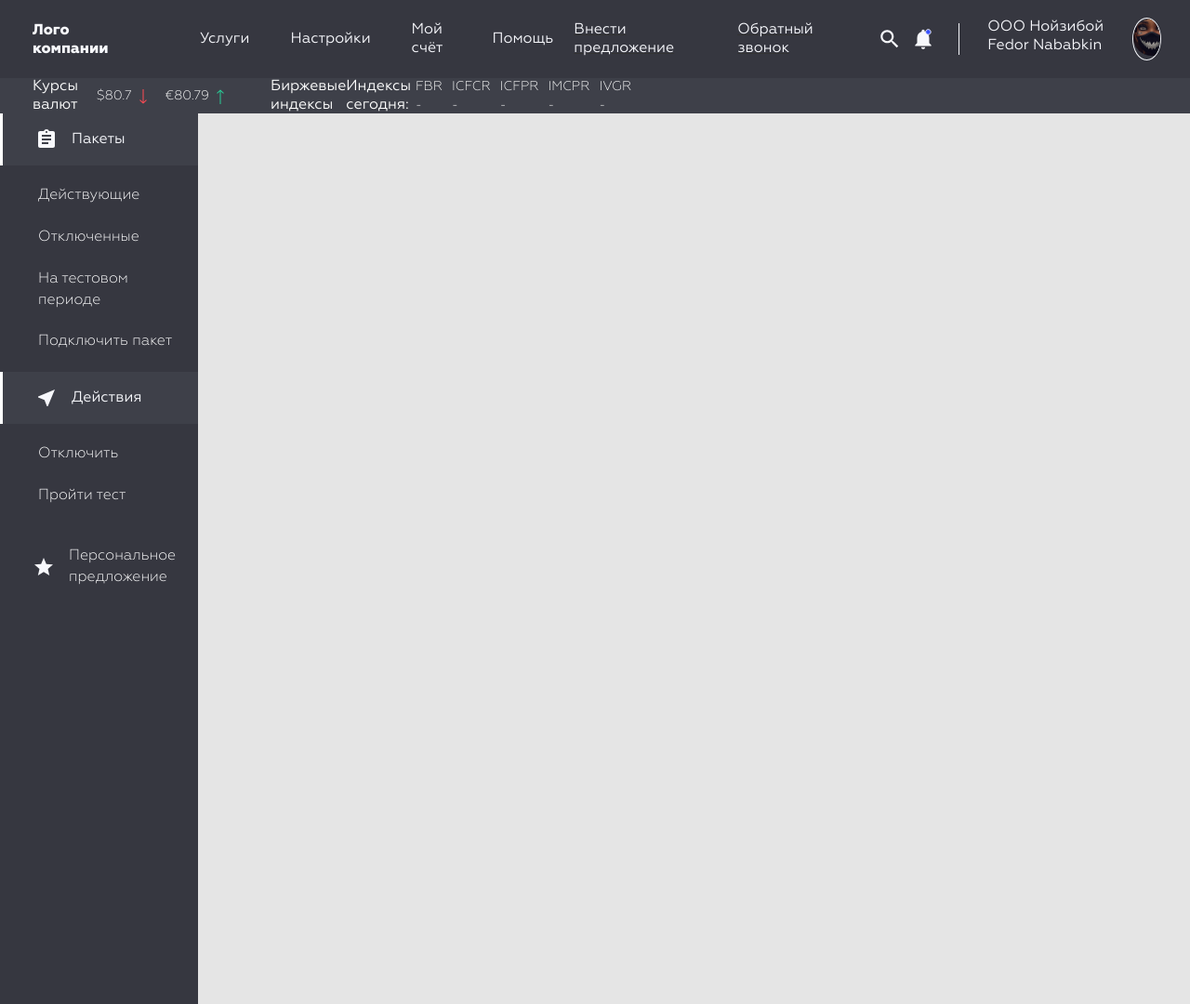
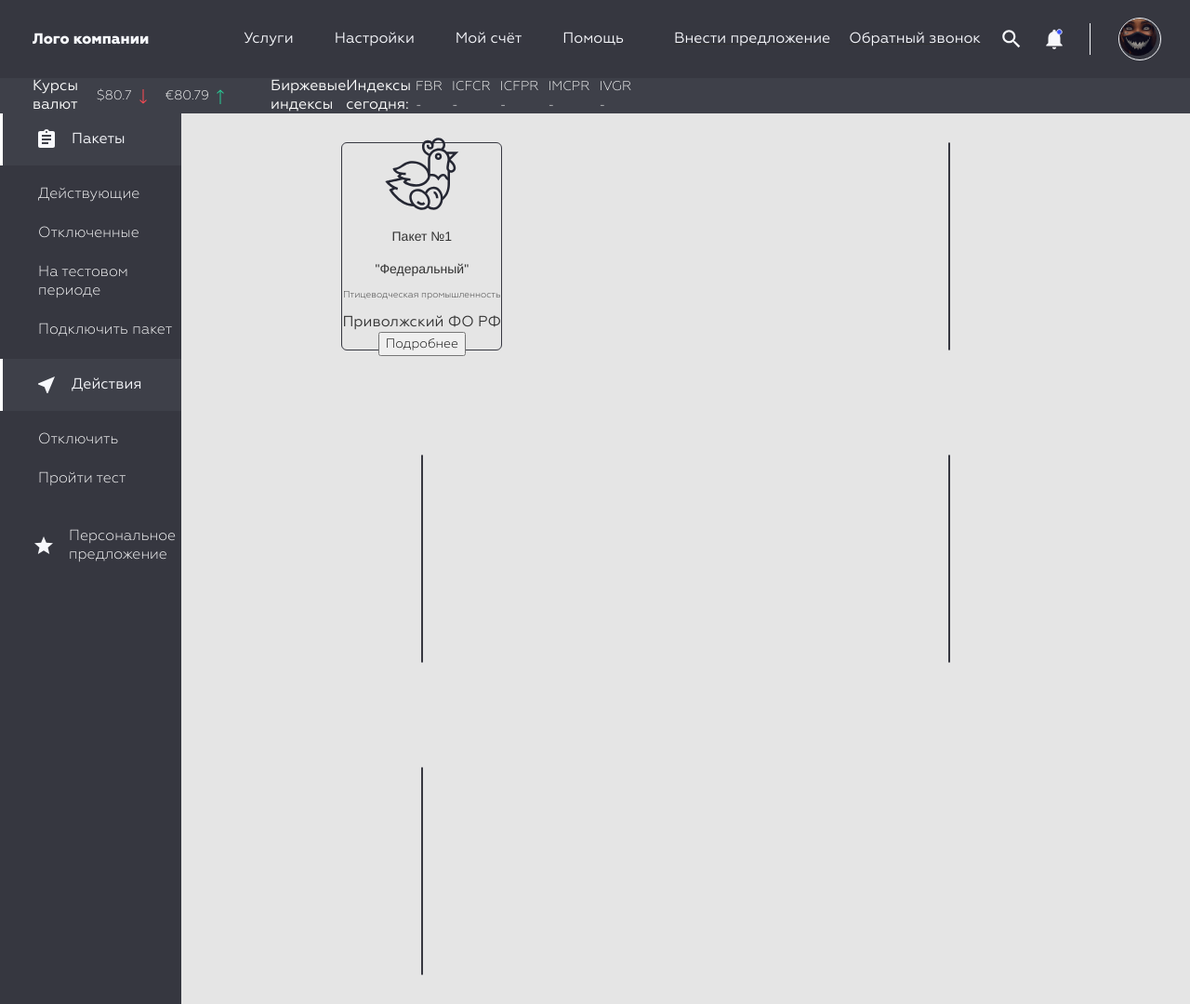
Before and after one commit to ShINkozING/fmk_page, a plain HTML site: page index.html in a window 1280 px wide. Shown: the whole page at 93% size. Drawn offline with Linux system fonts and the light colour scheme.

Commit message:
адаптация, грид сетка

```diff
--- a/css/main.css
+++ b/css/main.css
@@ -4,7 +4,6 @@
     max-width: 1920px;
     margin: 0 auto;
 }
-
 
 body {
     background-color: #E5E5E5;
@@ -16,10 +15,13 @@ body {
 a {
     font-size: 16px;
     line-height: 20px;
+    color: #FFFFFF;
 }
 
 p, button {
     font-weight: 300;
+    font-style: normal;
+    line-height: 20px;
 }
 
 span {
@@ -44,20 +46,45 @@ span {
 
 }
 
+/* main content card */
+
 .content {
     width: 100%;
     display: grid;
-    grid-template-columns: repeat(auto-fill, minmax(330px, 1fr));
+    grid-template-columns: repeat(auto-fill, minmax(347px, 1fr));
     grid-gap: 50px;
 }
 
-.content__items {
-    width: 100%;
+.content__item {
+    border: 1px solid #363740;
+    border-radius: 6px;
+    justify-self: center;
+    align-self: center;
+    width: 347x;
+    height: 224px;
     display: flex;
     flex-direction: column;
+    align-items: center;
+    justify-content: center;
+}
+
+.content__item-name > h3 {
+    font-size: 14px;
+    text-align: center;
+}
+
+.content__item-description > p {
+    text-align: center;
+    font-size: 10px;
+}
+
+.wrap {
+    display: flex;
+    flex-direction: row;
 }
 
 /* dropmenu */
+
 .dropdown:hover > .dropdown-menu {
     display: block;
     margin: 0;
@@ -178,6 +205,7 @@ span {
     flex-direction: row;
     align-items: center;
     margin-bottom: 0;
+    margin-left: 40px;
 }
 
 .header__nav-item {
@@ -232,7 +260,8 @@ span {
 }
 
 .user-name {
-    max-width: 125px;
+    display: flex;
+    flex-direction: column;
 }
 
 .img-container {
@@ -246,7 +275,7 @@ span {
     margin-left: 31px;
 }
 
-.img {
+.img-user {
     width: 100%;
     height: 100%;
     object-fit: cover;
@@ -267,6 +296,7 @@ span {
     max-width: 0;
     overflow: hidden;
     transition: max-width .4s;
+    margin-left: 10px;
 }
 
 .header__right-input.is-active {
@@ -358,3 +388,8 @@ span {
     max-width: 135px;
     text-align: left;
 }
+
+.modal-content {
+    max-width: 300px;
+
+}
--- /dev/null
+++ b/css/media.css
@@ -0,0 +1,48 @@
+@media (max-width: 1351px) {
+    .user-name {
+        display: none;
+    }
+    .img-container {
+        margin-left: 0;
+    }
+}
+
+@media (max-width: 1161px) {
+    .sidebar__stocks-special {
+        margin-left: -5px;
+    }
+    .sidebar__stocks-special button {
+        margin-left: -10px;
+    }
+    .input-search {
+        width: 150px;
+    }
+    .header__right-input {
+        width: 150px;
+    }
+    .header__right-item {
+        margin-right: 10px;
+    }
+    .header__nav-item {
+        padding-right: 15px;
+        padding-left: 15px;
+    }
+}
+
+@media (max-width: 991px) {
+    .sidebar__stocks-special {
+    margin-left: 0;
+    }
+
+}
+
+@media (max-width: 1060px) {
+    .header__right-links {
+        display: flex;
+        flex-direction: column;
+        justify-content: center;
+    }
+    .header__nav-list {
+        padding-left: 10px;
+    }
+}
--- a/index.html
+++ b/index.html
@@ -9,10 +9,11 @@
         <meta http-equiv="X-UA-Compatible" content="IE=edge">
         <title></title>
         <meta name="description" content="">
-        <meta name="viewport" content="width=device-width, initial-scale=1">
         <link rel="stylesheet" href="/css/bootstrap.min.css">
         <link rel="stylesheet" href="/css/main.css">
+        <link rel="stylesheet" href="/css/media.css">
         <link rel="stylesheet" href="/fonts/geometria/stylesheet.css">
+        <meta name="viewport" content="width=device-width, initial-scale=1">
     </head>
     <body>
         <div class="wrapper">
@@ -30,7 +31,7 @@
                                 <a href="http://">Настройки</a>
                             </div>
                             <div class="header__nav-item dropdown">
-                                <a id="drop1" href="#" class="dropdown-toggle" data-toggle="dropdown">
+                                <a id="drop1" href="#" class="dropdown-toggle">
                                 Мой счёт
                                 </a>
                                 <ul class="dropdown-menu">
@@ -47,8 +48,8 @@
                 </div>
                 <div class="header__right">
                     <div class="header__right-links">
-                        <div id="header__modal" class="header__right-item">
-                            <a href="http://">Внести предложение</a>
+                        <div class="header__right-item">
+                            <a data-toggle="modal" data-target=".bs-example-modal-sm" href="http://">Внести предложение</a>
                         </div>
                         <div class="header__right-item">
                             <a href="http://">Обратный звонок</a>
@@ -78,12 +79,13 @@
                             <span>Fedor Nababkin</span>
                         </div>
                         <div class="img-container">
-                            <div class="img">
+                            <div class="img-user">
                                 <img src="img/users-img.png" alt="">
                             </div>
                         </div>
                     </div>
                 </div>
+
             </header>
             <div class="info-bar">
                 <div class="info-bar__exchange">
@@ -111,12 +113,12 @@
                     </div>
                     <div class="info-bar__current-item">
                         <p>ICFCR - </p>
-                        <p></p>
+                        <p id="item-value"></p>
                         <div></div>
                     </div>
                     <div class="info-bar__current-item">
                         <p>ICFPR - </p>
-                        <p></p>
+                        <p id="item-value"></p>
                         <div></div>
                     </div>
                     <div class="info-bar__current-item">
@@ -131,6 +133,7 @@
                     </div>
                 </div>
             </div>
+            <div class="wrap">
                 <div class="sidebar col-lg-2 col-md-2">
                     <div class="sidebar__stocks">
                         <div class="sidebar__stocks-content">
@@ -169,8 +172,28 @@
                         </div>
                     </div>
                 </div>
-            <div class="main-content col-lg-10 col-md-10">
-
+                <div class="content">
+                    <div class="content__item">
+                        <div class="content__item-img">
+                            <img src="/img/pack/jamaican-jerk-chicken 1.svg" alt="">
+                        </div>
+                        <div class="content__item-name">
+                            <h3>Пакет №1</h3>
+                            <h3>"Федеральный"</h3>
+                        </div>
+                        <div class="content__item-description">
+                            <p>Птицеводческая промышленность</p>
+                            <span>Приволжский ФО РФ</span>
+                        </div>
+                        <div class="content__item-btn">
+                            <button>Подробнее</button>
+                        </div>
+                    </div>
+                    <div class="content__item"></div>
+                    <div class="content__item"></div>
+                    <div class="content__item"></div>
+                    <div class="content__item"></div>
+                </div>
             </div>
         </div>
         <script src="js/jquery-3.5.1.min.js"></script>
@@ -180,5 +203,6 @@
         <script src="js/modal.js"></script>
         <script src="js/index.js"></script> -->
         <script src="js/randomise.js"></script>
+
     </body>
 </html>
--- a/js/randomise.js
+++ b/js/randomise.js
@@ -5,9 +5,6 @@ let result = Math.floor(getRandomFloat(80, 82) * 100) / 100
 let result2 = Math.floor(getRandomFloat(80, 82) * 100) / 100
 let arrow1 = document.querySelector('.arrow1')
 let arrow2 = document.querySelector('.arrow2')
-
-console.log(arrow1);
-
 
 if(result < result2) {
     arrow1.innerHTML += `<img class='arrowDown' src="img/ArrowDown.svg" alt="">`
@@ -17,5 +14,5 @@ if(result < result2) {
     arrow2.innerHTML += `<img class='arrowDown' src="img/ArrowDown.svg" alt="">`
 }
 
-document.querySelector("#randomised").innerHTML = result;
+document.querySelector('#randomised').innerHTML = result;
 document.querySelector('#randomiseeur').innerHTML = result2;
--- a/js/search.js
+++ b/js/search.js
@@ -1,7 +1,6 @@
 const imageInput = document.querySelector('#img-search')
 const inputSearch = document.querySelector('.header__right-input')
 let focusSearch = document.querySelector('#input-search')
-console.log(inputSearch);
 
 imageInput.addEventListener('click', () => {
     inputSearch.classList.add('is-active')
```
Lines whose indentation alone changed are shown as unchanged.
